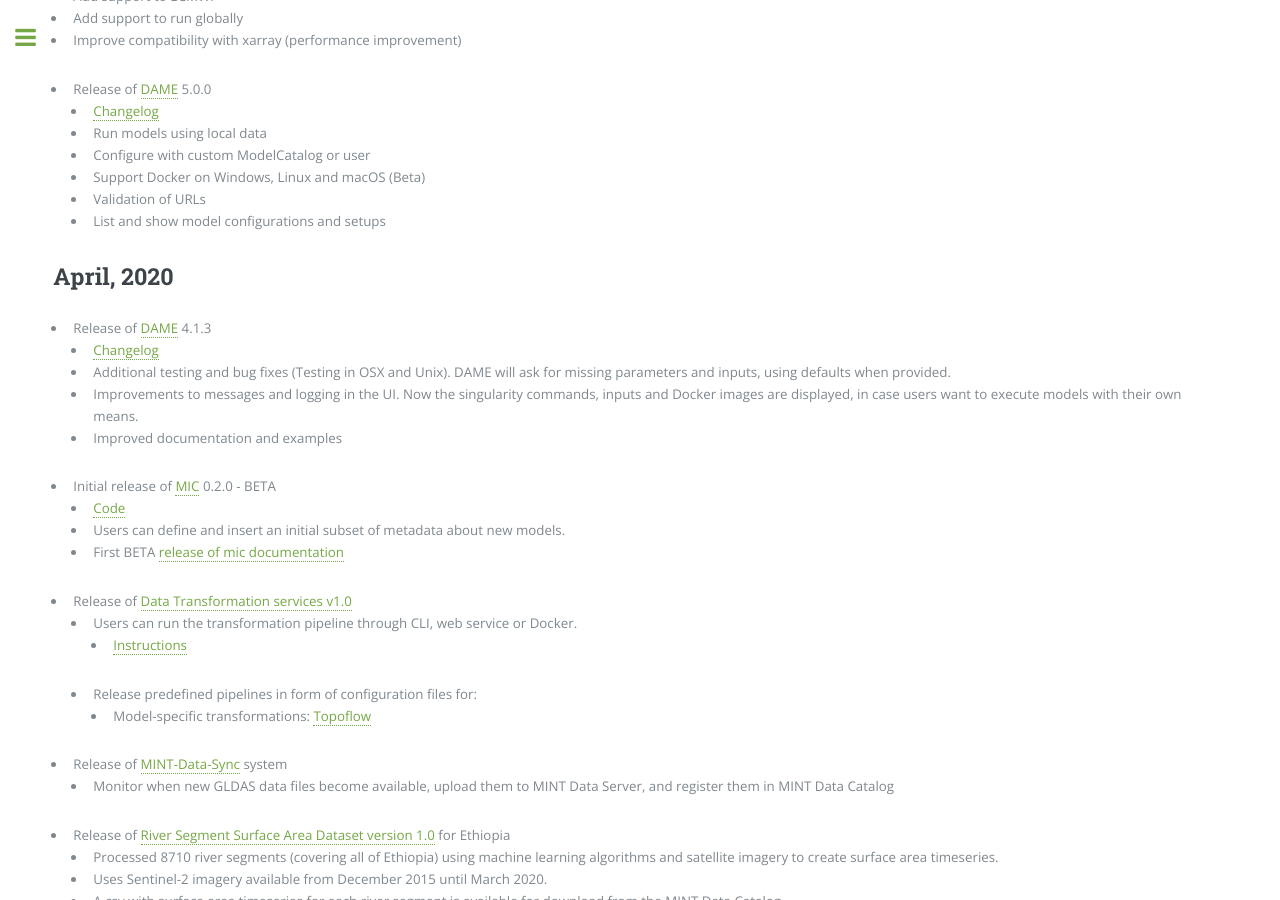
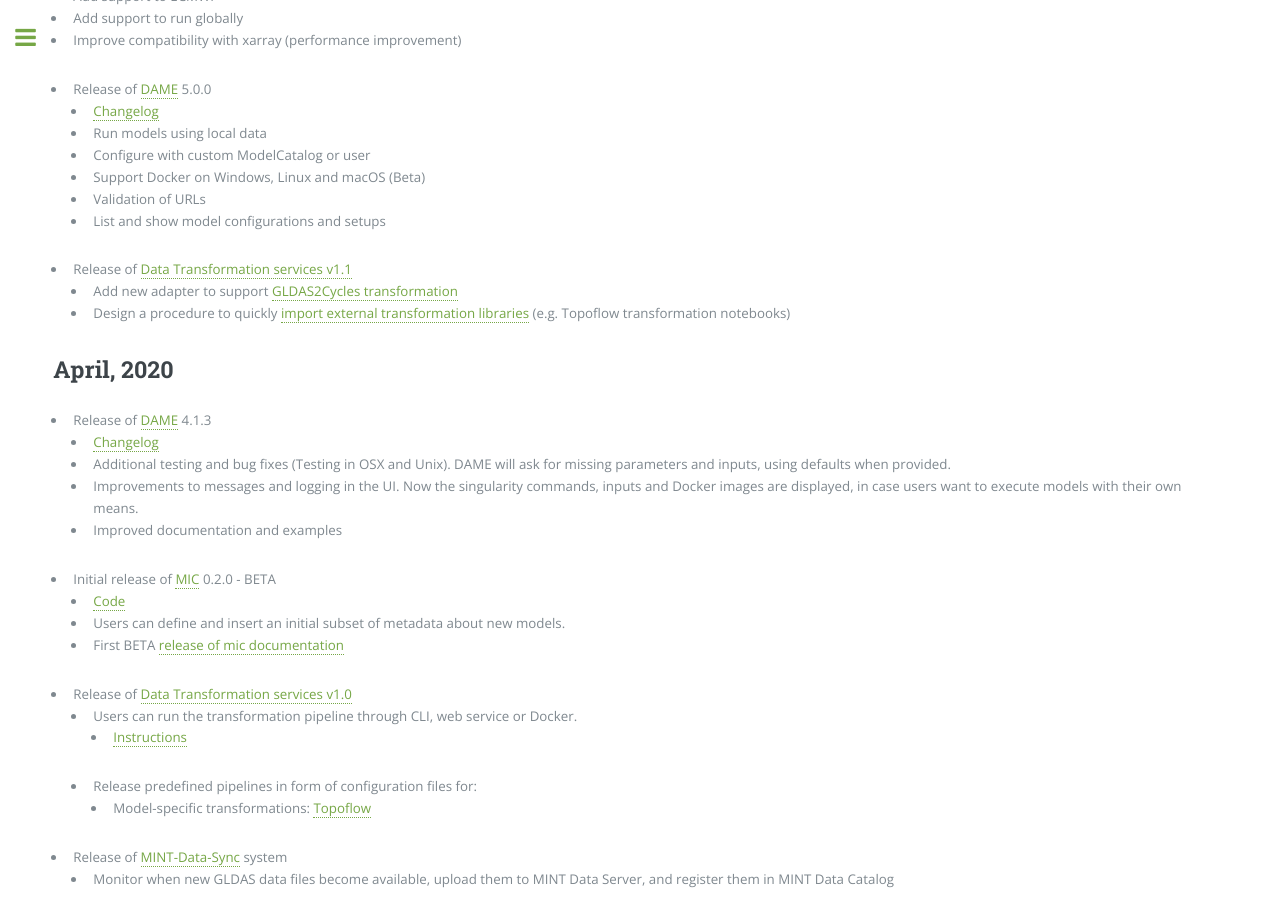
Before and after one commit to KnowledgeCaptureAndDiscovery/MINT, a Jekyll site: the page built from releases.md, in a window 1280 px wide and 900 px high, scrolled down 408 px. Built offline with Jekyll 4.4.1, drawn with Linux system fonts in a browser that asks for light colours.

Commit message:
Update releases.md

```diff
--- a/releases.md
+++ b/releases.md
@@ -20,6 +20,10 @@
   * Support Docker on Windows, Linux and macOS (Beta)
   * Validation of URLs
   * List and show model configurations and setups
+
+* Release of [Data Transformation services v1.1]({{ '/products/data/' | absolute_url }}#transformation-services)
+  * Add new adapter to support [GLDAS2Cycles transformation](https://github.com/mintproject/MINT-Transformation/wiki/Transformation-Adapters#3--gldas2cyclesfunc)
+  * Design a procedure to quickly [import external transformation libraries](https://github.com/mintproject/MINT-Transformation/wiki/Importing-External-Transformations) (e.g. Topoflow transformation notebooks)
 
 
 ## April, 2020
```
